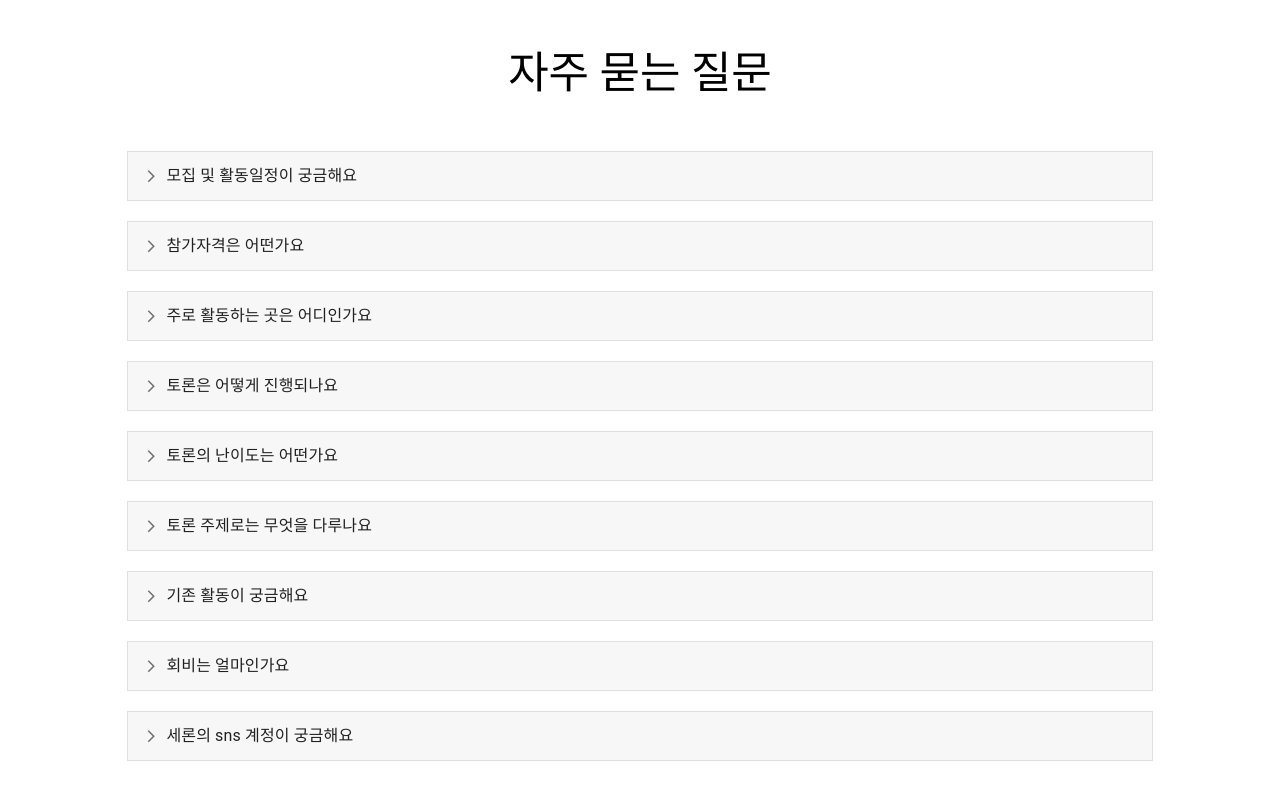
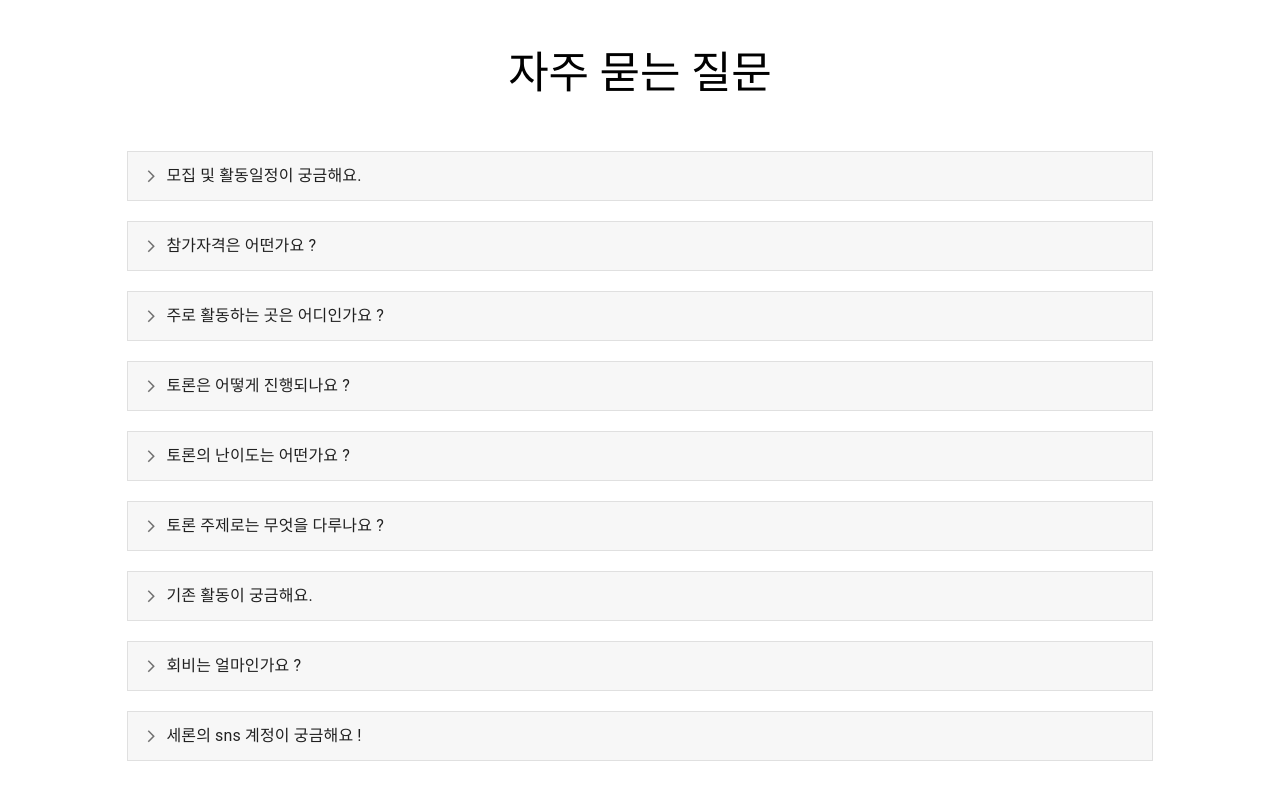
Before and after one commit to Team-Seron/Seron_Web, a React (Vite) app: page / in a window 1280 px wide. Shown: the part 686-1486 px from the top of the page. Built offline with nearby package versions, Linux system fonts and the light colour scheme; a web font is replaced by a local one.

Commit message:
Fix: FAQ 데이터 수정

```diff
--- a/public/data/FAQ.ts
+++ b/public/data/FAQ.ts
@@ -1,54 +1,54 @@
 export const FAQs: FAQ[] = [
   {
     id: 1,
-    question: "모집 및 활동일정이 궁금해요",
+    question: "모집 및 활동일정이 궁금해요.",
     answer:
       "7/31~8/9까지 10기 신규모집기간입니다. 이후 면접을 통해 최종합격 시 OT참여 후 정회원으로 함께 할 수 있습니다. 일년에 두번 대학생의 학기에 맞추어 운영됩니다.",
   },
   {
     id: 2,
-    question: "참가자격은 어떤가요",
+    question: "참가자격은 어떤가요 ?",
     answer:
       "서울권에서 토론을 하므로 이에 참여가능한 대학생이라면 누구든 참가할 수 있습니다.",
   },
   {
     id: 3,
-    question: "주로 활동하는 곳은 어디인가요 ",
+    question: "주로 활동하는 곳은 어디인가요 ? ",
     answer:
       "대학교 강의실 대관 혹은 신촌/종로/강남 등의 스터디룸을 대여하여 활동합니다. 활동장소는 참여회원들의 투표를 통해 결정됩니다.",
   },
   {
     id: 4,
-    question: "토론은 어떻게 진행되나요",
+    question: "토론은 어떻게 진행되나요 ?",
     answer:
       "토론은 크게 격식과 비격식으로 나뉘어 진행됩니다. 격식토론은 ceda 토론과 같이 형식을 정해 진행되고, 비격식 토론은 특별한 형식 없이 비교적 자유롭게 진행됩니다.",
   },
   {
     id: 5,
-    question: "토론의 난이도는 어떤가요",
+    question: "토론의 난이도는 어떤가요 ?",
     answer:
       "토론의 난이도는 매번 다르게 진행됩니다. 난이도는 레벨로 책정되며 주제 및 레벨을 보고 원하는 토론에 참여하실 수 있습니다.",
   },
   {
     id: 6,
-    question: "토론 주제로는 무엇을 다루나요 ",
+    question: "토론 주제로는 무엇을 다루나요 ?",
     answer:
       "시사, 철학, 가치 등에 다양한 주제들로 진행됩니다. 회원들의 발제를 통해 진행되는만큼 이야기해보고 싶은 주제도 쉽게 시도해볼 수 있습니다.",
   },
   {
     id: 7,
-    question: "기존 활동이 궁금해요",
+    question: "기존 활동이 궁금해요.",
     answer:
       "기존 활동은 세론 노션에서 찾아 볼 수 있습니다. 아래의 링크를 통해 세론의 활동을 확인해보세요",
   },
   {
     id: 8,
-    question: "회비는 얼마인가요",
+    question: "회비는 얼마인가요 ?",
     answer: "35000원입니다.",
   },
   {
     id: 9,
-    question: "세론의 sns 계정이 궁금해요",
+    question: "세론의 sns 계정이 궁금해요 !",
     answer:
       "세론은 현재 인스타그램, 노션, 세론 홈페이지를 운영하고 있습니다. 각각 아래의 링크를 통해 확인해보세요",
   },
```
